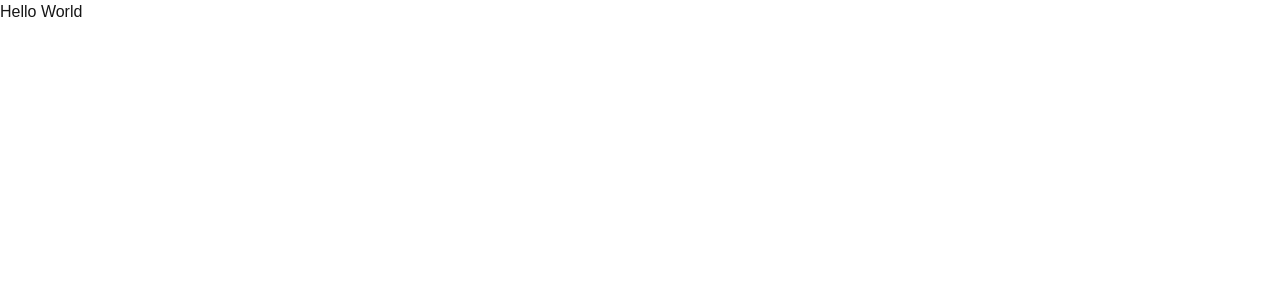
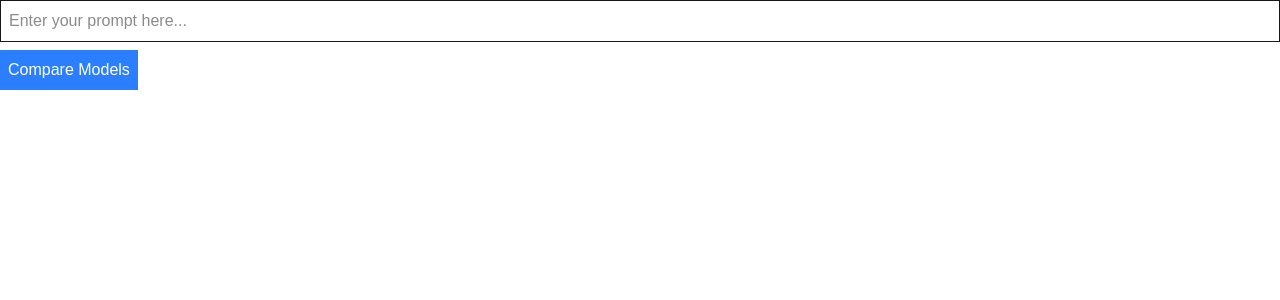
Before and after one commit to LassazVegaz/compare-ai, a Next.js app: page / in a window 1280 px wide. Shown: the top 300 px of the page. Built offline with nearby package versions, Linux system fonts and the light colour scheme.

Commit message:
basic response generating workflow

```diff
--- /dev/null
+++ b/src/app/actions.ts
@@ -0,0 +1,14 @@
+"use server";
+import { ComparisonService } from "@/services/compare.service";
+
+export async function compareModels(prompt: string) {
+  const comparisonService = new ComparisonService();
+  return comparisonService.compare({
+    prompt,
+    models: [
+      "openai/gpt-5.2-pro",
+      "anthropic/claude-sonnet-4.6",
+      "google/gemini-3.1-pro-preview",
+    ],
+  });
+}
--- a/src/app/page.tsx
+++ b/src/app/page.tsx
@@ -1,3 +1,48 @@
+"use client";
+import { useState } from "react";
+import { compareModels } from "./actions";
+
 export default function Home() {
-  return <div>Hello World</div>;
+  const [responses, setResponses] = useState<string[]>([]);
+  const [loading, setLoading] = useState(false);
+
+  return (
+    <div>
+      <input
+        type="text"
+        className="border p-2 w-full"
+        placeholder="Enter your prompt here..."
+      />
+      <button
+        className="bg-blue-500 text-white p-2 mt-2"
+        onClick={async () => {
+          try {
+            setLoading(true);
+            const res = await compareModels("What is the capital of France?");
+            setResponses(res);
+          } catch (e) {
+            console.error("Error comparing models:", e);
+            alert(
+              "An error occurred while comparing models. Please try again.",
+            );
+          } finally {
+            setLoading(false);
+          }
+        }}
+      >
+        Compare Models
+      </button>
+
+      <div className="mt-4">
+        {responses.map((res, idx) => (
+          <div key={idx} className="border p-2 mb-2">
+            <h3 className="font-bold">Model {idx + 1} Response:</h3>
+            <p>{res}</p>
+          </div>
+        ))}
+      </div>
+
+      {loading && <p>Loading responses...</p>}
+    </div>
+  );
 }
--- /dev/null
+++ b/src/services/compare.service.ts
@@ -0,0 +1,21 @@
+import { LanguageModel, streamText } from "ai";
+
+type CompareParams = {
+  prompt: string;
+  models: LanguageModel[];
+};
+
+export class ComparisonService {
+  async compare(params: CompareParams) {
+    const res = await Promise.all(
+      params.models.map((m) => this.callModel(m, params.prompt)),
+    );
+
+    return res;
+  }
+
+  private async callModel(model: LanguageModel, prompt: string) {
+    const res = streamText({ model, prompt });
+    return await res.text;
+  }
+}
```
